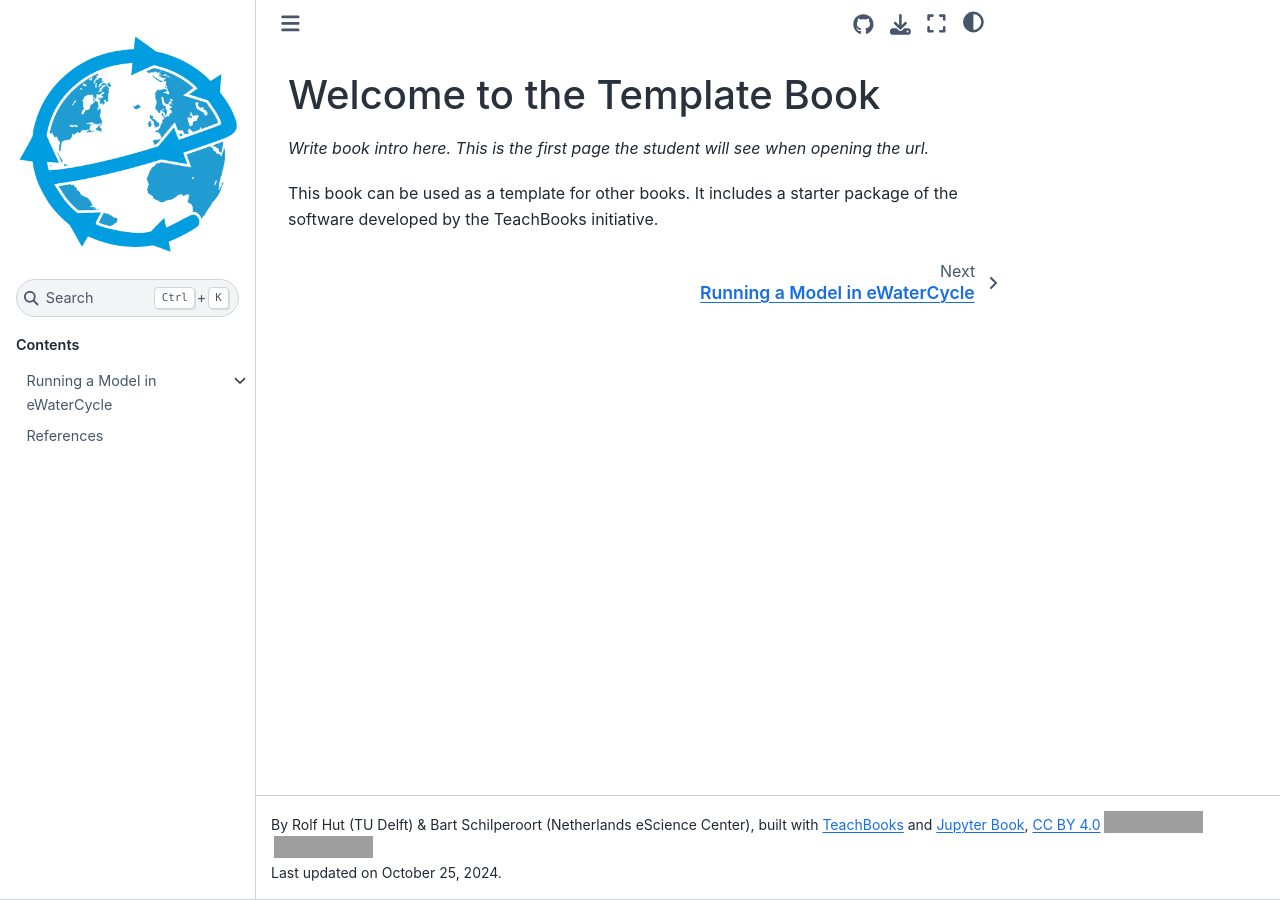
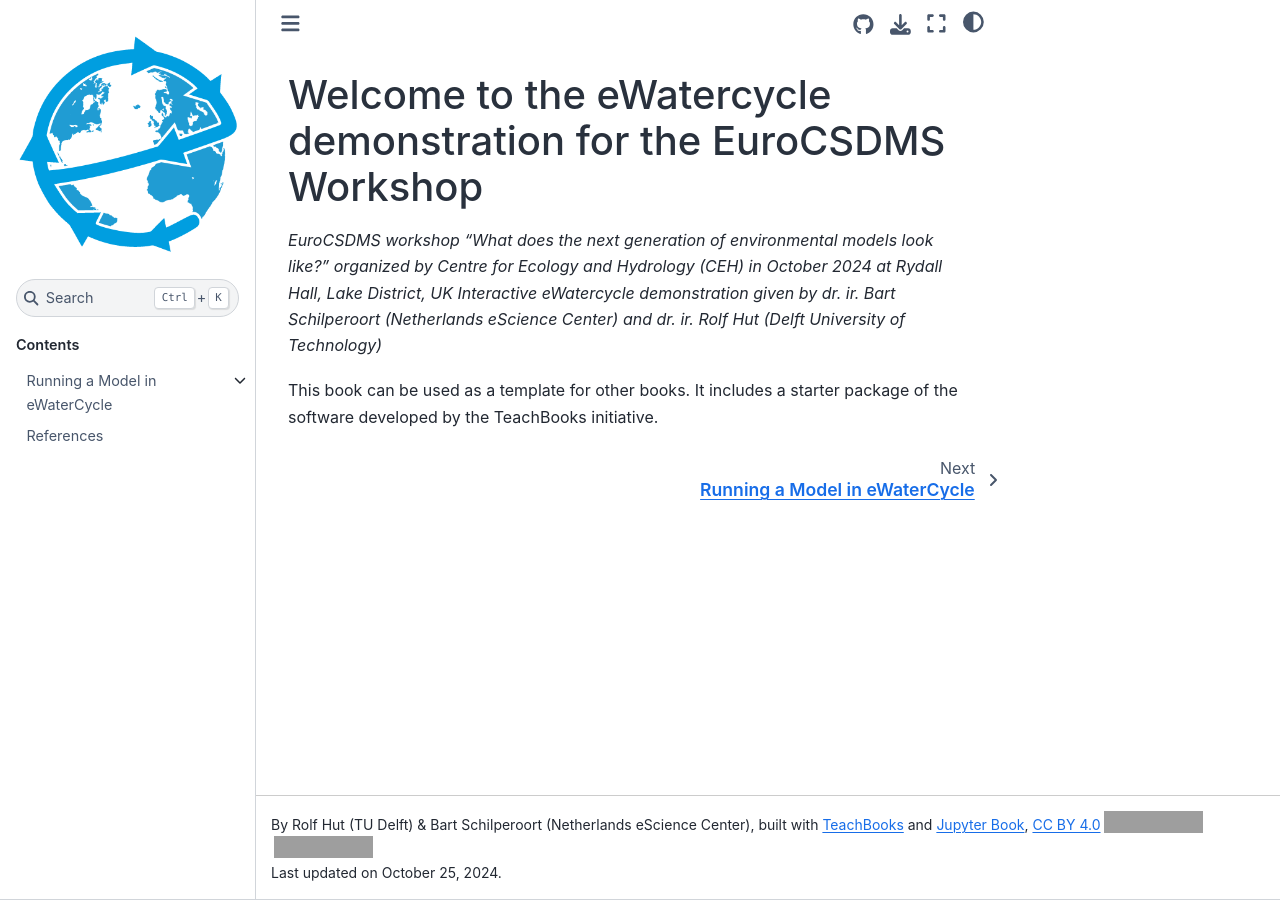
Before and after one commit to eWaterCycle/eurocsdms_workshop, a Jupyter Book: the page built from book/intro.md, in a window 1280 px wide. Built offline with Jupyter Book 1.0.4 settings and Sphinx 7.4.7 and the Sphinx Book theme 1.1.4, drawn with Linux system fonts in a browser that asks for light colours; comment, search, counter and statistics services are not loaded; grey boxes are pictures that could not be loaded.

```diff
--- a/book/intro.md
+++ b/book/intro.md
@@ -1,6 +1,7 @@
 (intro)=
-# Welcome to the Template Book
+# Welcome to the eWatercycle demonstration for the EuroCSDMS Workshop
 
-_Write book intro here. This is the first page the student will see when opening the url._
+_EuroCSDMS workshop "What does the next generation of environmental models look like?" organized by Centre for Ecology and Hydrology (CEH) in October 2024 at Rydall Hall, Lake District, UK_
+_Interactive eWatercycle demonstration given by dr. ir. Bart Schilperoort (Netherlands eScience Center) and dr. ir. Rolf Hut (Delft University of Technology)_
 
 This book can be used as a template for other books. It includes a starter package of the software developed by the TeachBooks initiative.
```
